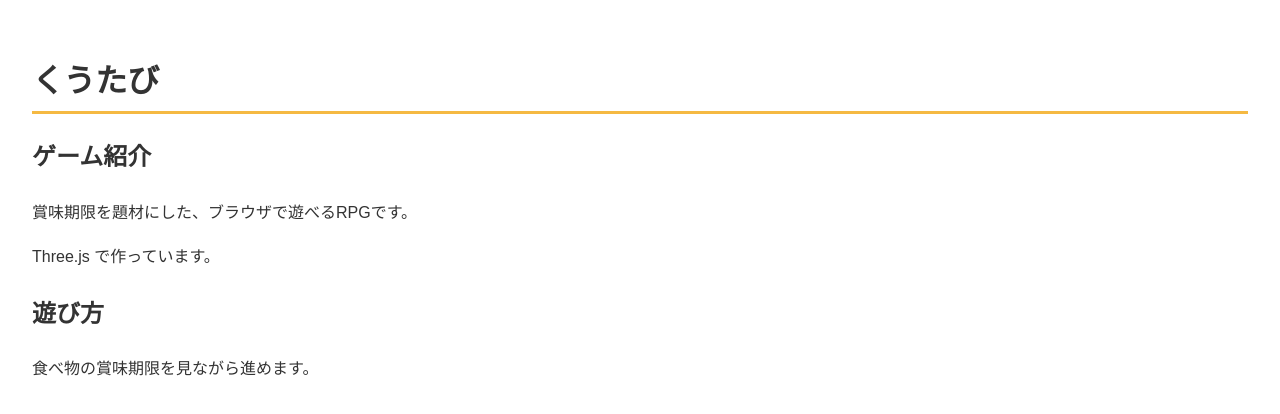
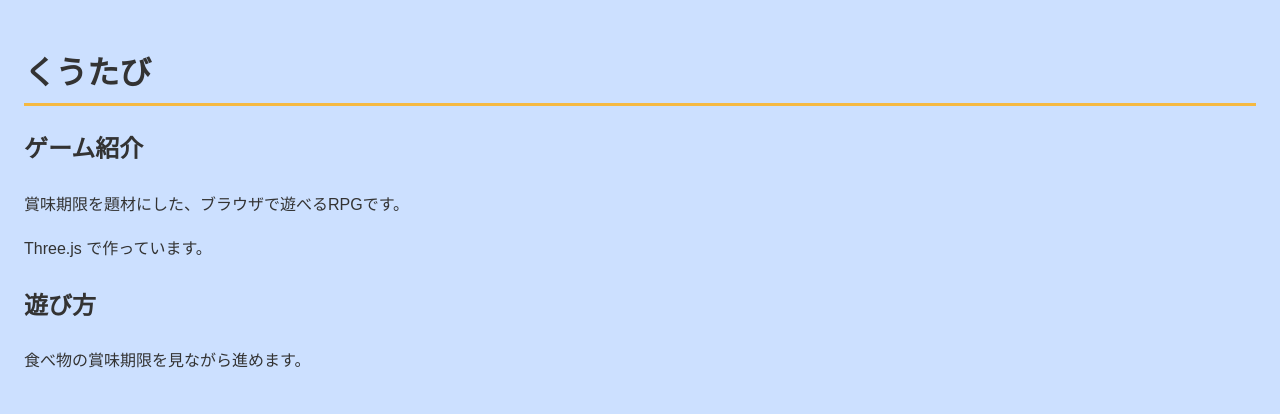
Before and after one commit to tayu135711/git_task1, a plain HTML site: page index.html in a window 1280 px wide. Drawn offline with Linux system fonts and the light colour scheme.

Commit message:
Remove conflict marker

```diff
--- a/style.css
+++ b/style.css
@@ -1,10 +1,6 @@
 body {
   font-family: sans-serif;
-<<<<<<< HEAD
-  background: #ffd6d6;
-=======
   background: #cce0ff;
->>>>>>> feature/color
   margin: 0;
   padding: 24px;
   line-height: 1.8;
```
